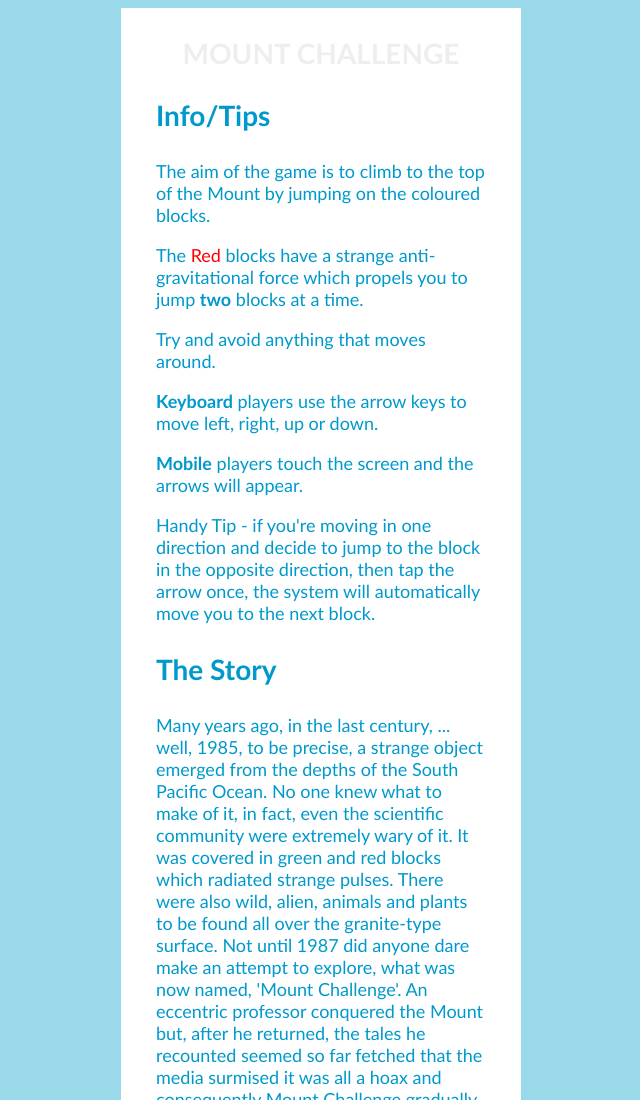
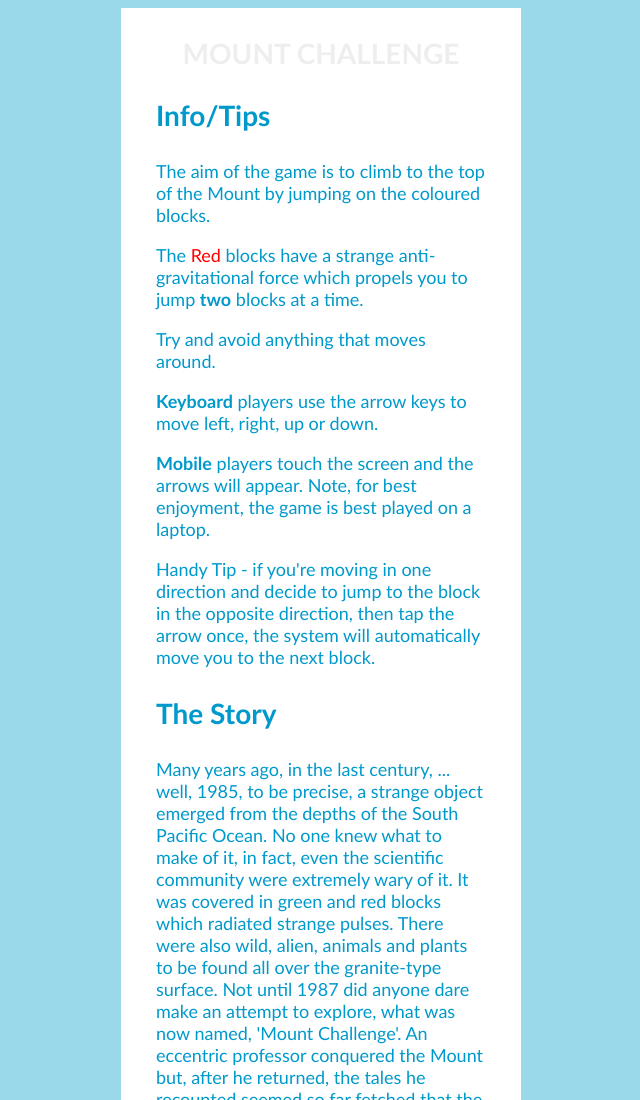
Before and after one commit to billpercyyt-dev/MC2020, a plain HTML site: page mc2020info.html in a window 1280 px wide. Shown: the top 1100 px of the page, without its empty margins (319-959 px from the left). Drawn offline with Linux system fonts and the light colour scheme.

Commit message:
Add files via upload

```diff
--- a/mc2020info.html
+++ b/mc2020info.html
@@ -19,7 +19,7 @@
 				<p>The <span style="color: #ff0000">Red</span> blocks have a strange anti-gravitational force which propels you to jump <b>two</b> blocks at a time.</p>
 				<p>Try and avoid anything that moves around.</p>
 				<p><b>Keyboard</b> players use the arrow keys to move left, right, up or down.</p>
-				<p><b>Mobile</b> players touch the screen and the arrows will appear.</p>
+				<p><b>Mobile</b> players touch the screen and the arrows will appear. Note, for best enjoyment, the game is best played on a laptop.</p>
 				<p>Handy Tip - if you're moving in one direction and decide to jump to the block in the opposite direction, then tap the
 				   arrow once, the system will automatically move you to the next block.</p>
 
```
